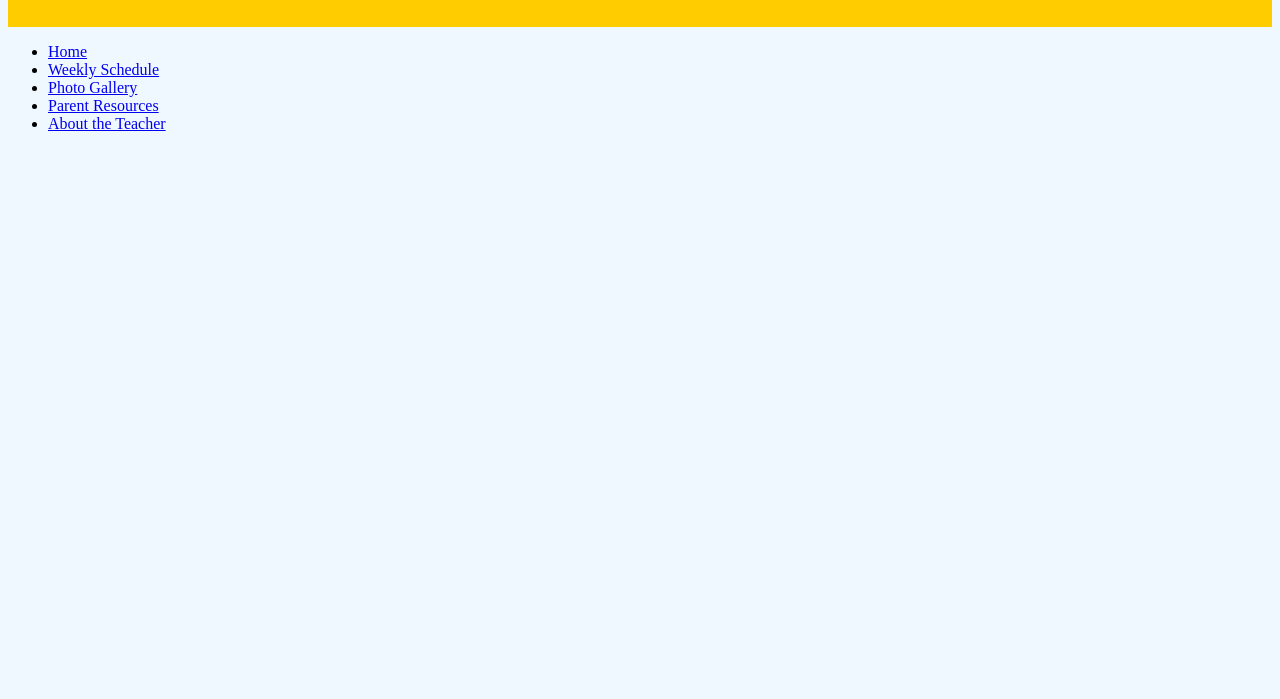
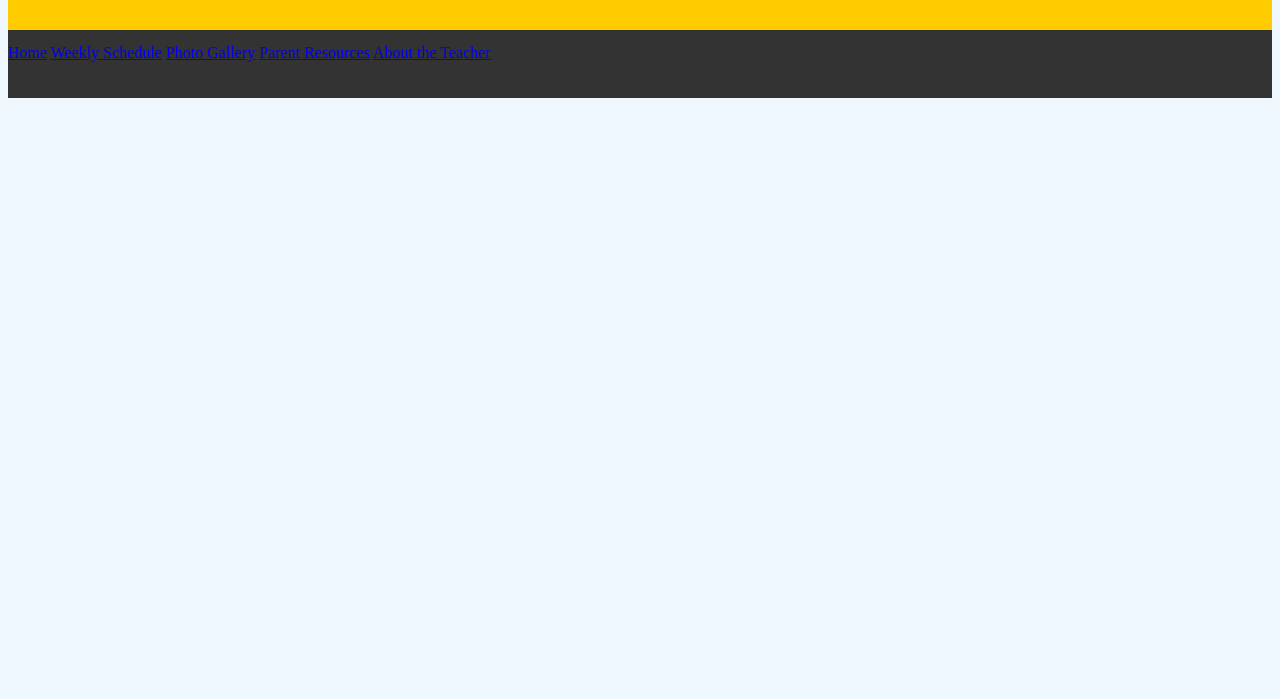
Before and after one commit to Zainab4523/Itcs333-A1, a plain HTML site: page index.html in a window 1280 px wide. Shown: the part 101-800 px from the top of the page. Drawn offline with Linux system fonts and the light colour scheme.

Commit message:
style change

```diff
--- a/Style.css
+++ b/Style.css
@@ -4,5 +4,18 @@ body{
 header{
     background-color: #ffcc00;
     text-align: center;
-    padding: 20px;
+    height: 110px;
 }
+nav{
+    background-color: #333;
+    height: 40px;
+    padding-top: 14px;
+    padding-bottom: 14px;
+}
+main{
+
+}
+footer{
+    background-color: #ffcc00;
+    text-align: center;
+}
--- a/index.html
+++ b/index.html
@@ -11,13 +11,11 @@
         <h1>Welcome to Sunshine Kindergarten!</h1>
     </header>
     <nav>
-        <ul>
-            <li><a href=" ">Home</a></li>
-            <li><a href=" ">Weekly Schedule</a></li>
-            <li><a href=" ">Photo Gallery</a></li>
-            <li><a href=" ">Parent Resources</a></li>
-            <li><a href=" ">About the Teacher</a></li>
-        </ul>
+        <a href="#">Home</a>
+        <a href="#">Weekly Schedule</a>
+        <a href="#">Photo Gallery</a>
+        <a href="#">Parent Resources</a>
+        <a href="#">About the Teacher</a>
     </nav>
     <main></main>
     <footer></footer>
```
